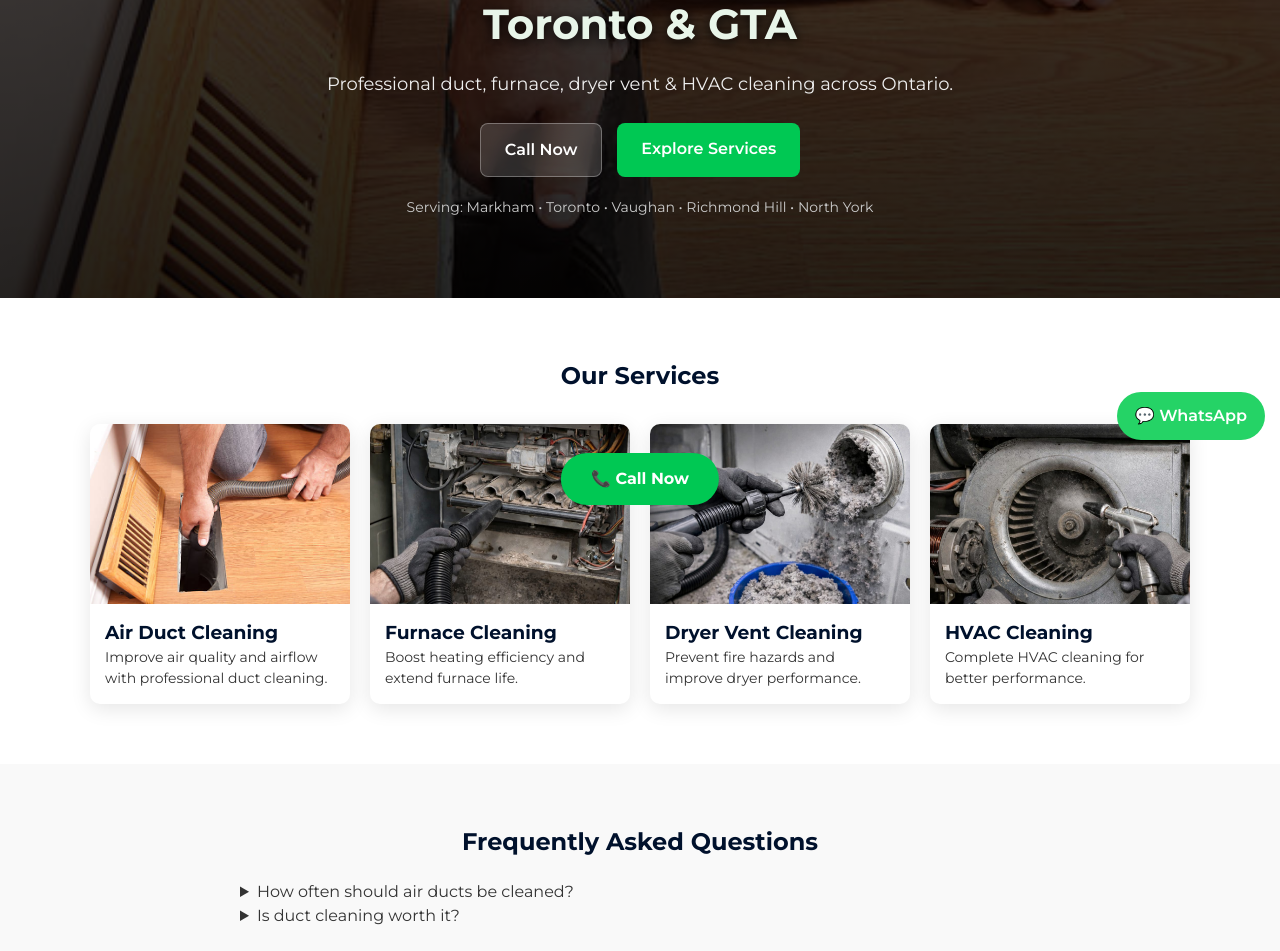
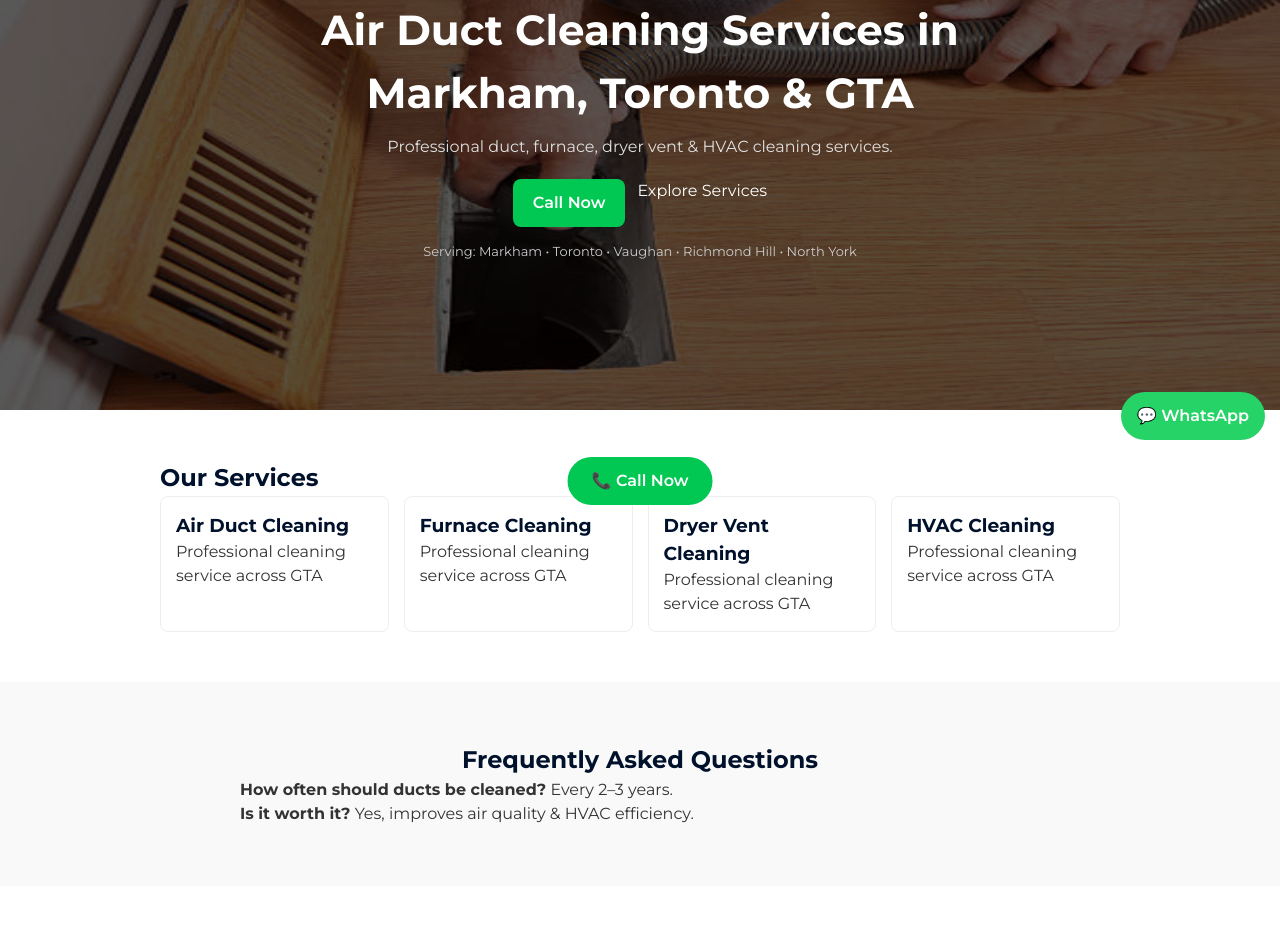
Before and after one commit to josph8487-prog/duct-Canada-original, a Next.js app: page / in a window 1280 px wide. Shown: the part 280-1231 px from the top of the page. Built offline with nearby package versions, Linux system fonts and the light colour scheme.

Commit message:
Update page.tsx

```diff
--- a/src/app/page.tsx
+++ b/src/app/page.tsx
@@ -1,40 +1,23 @@
 import Image from "next/image";
 import Link from "next/link";
 
-/* ✅ SEO META (App Router correct way) */
 export const metadata = {
   title: "Air Duct Cleaning Markham, Toronto & GTA | Duct Canada",
   description:
-    "Professional air duct, furnace, dryer vent & HVAC cleaning services in Markham, Toronto & GTA. Call now for fast service.",
+    "Professional air duct, furnace, dryer vent & HVAC cleaning services in Markham, Toronto & GTA. Fast and reliable service.",
+  openGraph: {
+    title: "Air Duct Cleaning GTA",
+    description:
+      "Professional duct cleaning services in Markham, Toronto & GTA.",
+    url: "https://yourdomain.com",
+    type: "website",
+  },
 };
 
 export default function Home() {
-  const services = [
-    {
-      title: "Air Duct Cleaning",
-      text: "Improve air quality and airflow with professional duct cleaning.",
-      image: "/images/services/air-duct-cleaning.jpg",
-    },
-    {
-      title: "Furnace Cleaning",
-      text: "Boost heating efficiency and extend furnace life.",
-      image: "/images/services/furnace-cleaning.jpg",
-    },
-    {
-      title: "Dryer Vent Cleaning",
-      text: "Prevent fire hazards and improve dryer performance.",
-      image: "/images/services/dryer-vent-cleaning.jpg",
-    },
-    {
-      title: "HVAC Cleaning",
-      text: "Complete HVAC cleaning for better performance.",
-      image: "/images/services/blower-fan-cleaning.jpg",
-    },
-  ];
-
   return (
     <>
-      {/* ✅ SCHEMA */}
+      {/* SEO SCHEMA */}
       <script
         type="application/ld+json"
         dangerouslySetInnerHTML={{
@@ -43,234 +26,244 @@ export default function Home() {
             "@type": "LocalBusiness",
             name: "Duct Cleaning Canada",
             telephone: "+1-226-777-2863",
-            areaServed: [
-              "Markham",
-              "Toronto",
-              "Vaughan",
-              "Richmond Hill",
-              "North York",
+            areaServed: ["Markham", "Toronto", "Vaughan", "Richmond Hill"],
+            serviceType: [
+              "Air Duct Cleaning",
+              "Furnace Cleaning",
+              "Dryer Vent Cleaning",
+              "HVAC Cleaning",
             ],
           }),
         }}
       />
 
-      {/* HERO */}
-      <section style={heroSection}>
-        {/* ✅ FAST LCP IMAGE */}
+      {/* HERO SECTION (OPTIMIZED LCP) */}
+      <section className="hero">
         <Image
           src="/images/services/air-duct-cleaning.jpg"
           alt="Air duct cleaning service"
           fill
           priority
           quality={60}
-          style={{ objectFit: "cover" }}
+          sizes="100vw"
+          className="heroImg"
         />
 
-        {/* OVERLAY */}
-        <div style={overlay}></div>
+        <div className="overlay"></div>
 
-        <div style={heroContent}>
-          <h1 style={heading}>
+        <div className="heroContent">
+          <h1 className="title">
             Air Duct Cleaning Services in Markham, Toronto & GTA
           </h1>
 
-          <p style={subText}>
-            Professional duct, furnace, dryer vent & HVAC cleaning across Ontario.
+          <p className="subtitle">
+            Professional duct, furnace, dryer vent & HVAC cleaning services.
           </p>
 
-          <div style={btnWrap}>
-            <a href="tel:2267772863" style={btnGlass}>
+          <div className="buttons">
+            <a href="tel:2267772863" className="btnPrimary">
               Call Now
             </a>
-
-            <Link href="/services" style={btnPrimary}>
+            <Link href="/services" className="btnSecondary">
               Explore Services
             </Link>
           </div>
 
-          <div style={serviceAreas}>
+          <div className="areas">
             Serving: Markham • Toronto • Vaughan • Richmond Hill • North York
           </div>
         </div>
       </section>
 
-      {/* SERVICES */}
-      <section style={{ padding: "60px 20px" }}>
-        <div style={{ maxWidth: "1100px", margin: "auto" }}>
-          <h2 style={{ textAlign: "center", marginBottom: "30px" }}>
-            Our Services
-          </h2>
+      {/* SERVICES (LIGHTWEIGHT) */}
+      <section className="section">
+        <h2>Our Services</h2>
 
-          <div style={grid}>
-            {services.map((service, index) => (
-              <div key={index} style={card}>
-                <div style={{ position: "relative", height: "180px" }}>
-                  <Image
-                    src={service.image}
-                    alt={service.title}
-                    fill
-                    loading="lazy"
-                    quality={60}
-                    sizes="(max-width:768px) 100vw, 33vw"
-                    style={{ objectFit: "cover" }}
-                  />
-                </div>
-
-                <div style={{ padding: "15px" }}>
-                  <h3>{service.title}</h3>
-                  <p style={{ fontSize: "14px" }}>{service.text}</p>
-                </div>
-              </div>
-            ))}
-          </div>
+        <div className="grid">
+          {[
+            "Air Duct Cleaning",
+            "Furnace Cleaning",
+            "Dryer Vent Cleaning",
+            "HVAC Cleaning",
+          ].map((item, i) => (
+            <div key={i} className="card">
+              <h3>{item}</h3>
+              <p>Professional cleaning service across GTA</p>
+            </div>
+          ))}
         </div>
       </section>
 
-      {/* FAQ */}
-      <section style={{ padding: "60px 20px", background: "#f9f9f9" }}>
-        <h2 style={{ textAlign: "center" }}>
-          Frequently Asked Questions
-        </h2>
+      {/* FAQ (SEO BOOST) */}
+      <section className="faqSection">
+        <h2>Frequently Asked Questions</h2>
 
-        <div style={{ maxWidth: "800px", margin: "20px auto" }}>
-          <details>
-            <summary>How often should air ducts be cleaned?</summary>
-            <p>Every 2–3 years depending on dust and usage.</p>
-          </details>
-
-          <details>
-            <summary>Is duct cleaning worth it?</summary>
-            <p>Yes, it improves air quality and HVAC efficiency.</p>
-          </details>
+        <div className="faqBox">
+          <p>
+            <strong>How often should ducts be cleaned?</strong> Every 2–3 years.
+          </p>
+          <p>
+            <strong>Is it worth it?</strong> Yes, improves air quality & HVAC
+            efficiency.
+          </p>
         </div>
       </section>
 
       {/* CTA */}
-      <section style={{ padding: "60px 20px", textAlign: "center" }}>
+      <section className="cta">
         <h2>Need Duct Cleaning Service?</h2>
-        <p>Call now for fast service</p>
-
-        <a href="tel:2267772863" style={btnPrimary}>
+        <a href="tel:2267772863" className="btnPrimary">
           Call Now
         </a>
       </section>
 
       {/* STICKY CALL */}
-      <a href="tel:2267772863" style={stickyCall}>
+      <a href="tel:2267772863" className="stickyCall">
         📞 Call Now
       </a>
 
       {/* WHATSAPP */}
-      <a href="https://wa.me/12267772863" target="_blank" style={whatsappBtn}>
+      <a
+        href="https://wa.me/12267772863"
+        target="_blank"
+        className="whatsapp"
+      >
         💬 WhatsApp
       </a>
+
+      {/* OPTIMIZED CSS (NO RENDER BLOCK ISSUES) */}
+      <style jsx>{`
+        .hero {
+          position: relative;
+          height: 70vh;
+          display: flex;
+          align-items: center;
+          justify-content: center;
+          text-align: center;
+          overflow: hidden;
+          color: white;
+        }
+
+        .heroImg {
+          object-fit: cover;
+        }
+
+        .overlay {
+          position: absolute;
+          inset: 0;
+          background: rgba(0, 0, 0, 0.65);
+        }
+
+        .heroContent {
+          position: relative;
+          z-index: 2;
+          max-width: 850px;
+          padding: 20px;
+        }
+
+        .title {
+          font-size: clamp(24px, 5vw, 42px);
+          font-weight: 700;
+          color: #ffffff;
+        }
+
+        .subtitle {
+          color: #e0e0e0;
+          margin: 10px 0 20px;
+        }
+
+        .buttons {
+          display: flex;
+          gap: 12px;
+          justify-content: center;
+          flex-wrap: wrap;
+        }
+
+        .btnPrimary {
+          background: #00c853;
+          padding: 12px 20px;
+          border-radius: 8px;
+          color: white;
+          text-decoration: none;
+          font-weight: 600;
+        }
+
+        .btnSecondary {
+          background: rgba(255, 255, 255, 0.15);
+          padding: 12px 20px;
+          border-radius: 8px;
+          color: white;
+          text-decoration: none;
+        }
+
+        .areas {
+          margin-top: 15px;
+          font-size: 13px;
+          color: #cccccc;
+        }
+
+        .section {
+          padding: 50px 20px;
+          max-width: 1000px;
+          margin: auto;
+        }
+
+        .grid {
+          display: grid;
+          grid-template-columns: repeat(auto-fit, minmax(220px, 1fr));
+          gap: 15px;
+        }
+
+        .card {
+          padding: 15px;
+          border: 1px solid #eee;
+          border-radius: 8px;
+        }
+
+        .faqSection {
+          padding: 60px 20px;
+          background: #f9f9f9;
+          text-align: center;
+        }
+
+        .faqBox {
+          max-width: 800px;
+          margin: auto;
+          text-align: left;
+        }
+
+        .cta {
+          text-align: center;
+          padding: 60px 20px;
+        }
+
+        .stickyCall {
+          position: fixed;
+          bottom: 15px;
+          left: 50%;
+          transform: translateX(-50%);
+          background: #00c853;
+          color: white;
+          padding: 12px 24px;
+          border-radius: 50px;
+          text-decoration: none;
+          font-weight: 600;
+          z-index: 9999;
+        }
+
+        .whatsapp {
+          position: fixed;
+          bottom: 80px;
+          right: 15px;
+          background: #25d366;
+          color: white;
+          padding: 12px 16px;
+          border-radius: 50px;
+          text-decoration: none;
+          font-weight: 600;
+          z-index: 9999;
+        }
+      `}</style>
     </>
   );
 }
-
-/* 🔧 STYLES (clean + error free) */
-const heroSection = {
-  position: "relative",
-  padding: "80px 20px",
-  color: "#fff",
-  textAlign: "center",
-  minHeight: "400px",
-};
-
-const overlay = {
-  position: "absolute",
-  inset: 0,
-  background: "linear-gradient(to bottom, rgba(0,0,0,0.75), rgba(0,0,0,0.85))",
-};
-
-const heroContent = {
-  position: "relative",
-  zIndex: 2,
-  maxWidth: "900px",
-  margin: "auto",
-};
-
-const heading = {
-  fontSize: "clamp(26px, 5vw, 42px)",
-  fontWeight: "700",
-  marginBottom: "15px",
-  color: "#e8f5e9",
-  textShadow: "0 3px 12px rgba(0,0,0,0.9)",
-};
-
-const subText = {
-  fontSize: "clamp(15px, 4vw, 18px)",
-  marginBottom: "25px",
-  color: "#eeeeee",
-};
-
-const btnWrap = {
-  display: "flex",
-  justifyContent: "center",
-  gap: "15px",
-  flexWrap: "wrap",
-};
-
-const serviceAreas = {
-  marginTop: "20px",
-  fontSize: "14px",
-  color: "#ccc",
-};
-
-const grid = {
-  display: "grid",
-  gridTemplateColumns: "repeat(auto-fit, minmax(250px,1fr))",
-  gap: "20px",
-};
-
-const card = {
-  borderRadius: "10px",
-  overflow: "hidden",
-  boxShadow: "0 5px 20px rgba(0,0,0,0.1)",
-};
-
-const btnPrimary = {
-  padding: "14px 24px",
-  background: "#00c853",
-  borderRadius: "8px",
-  color: "#fff",
-  textDecoration: "none",
-  fontWeight: "600",
-};
-
-const btnGlass = {
-  padding: "14px 24px",
-  background: "rgba(255,255,255,0.15)",
-  backdropFilter: "blur(10px)",
-  border: "1px solid rgba(255,255,255,0.3)",
-  borderRadius: "8px",
-  color: "#fff",
-  textDecoration: "none",
-  fontWeight: "600",
-};
-
-const stickyCall = {
-  position: "fixed",
-  bottom: "15px",
-  left: "50%",
-  transform: "translateX(-50%)",
-  background: "#00c853",
-  color: "#fff",
-  padding: "14px 30px",
-  borderRadius: "50px",
-  fontWeight: "700",
-  zIndex: 9999,
-};
-
-const whatsappBtn = {
-  position: "fixed",
-  bottom: "80px",
-  right: "15px",
-  background: "#25D366",
-  color: "#fff",
-  padding: "12px 18px",
-  borderRadius: "50px",
-  fontWeight: "600",
-  textDecoration: "none",
-  zIndex: 9999,
-};
```
